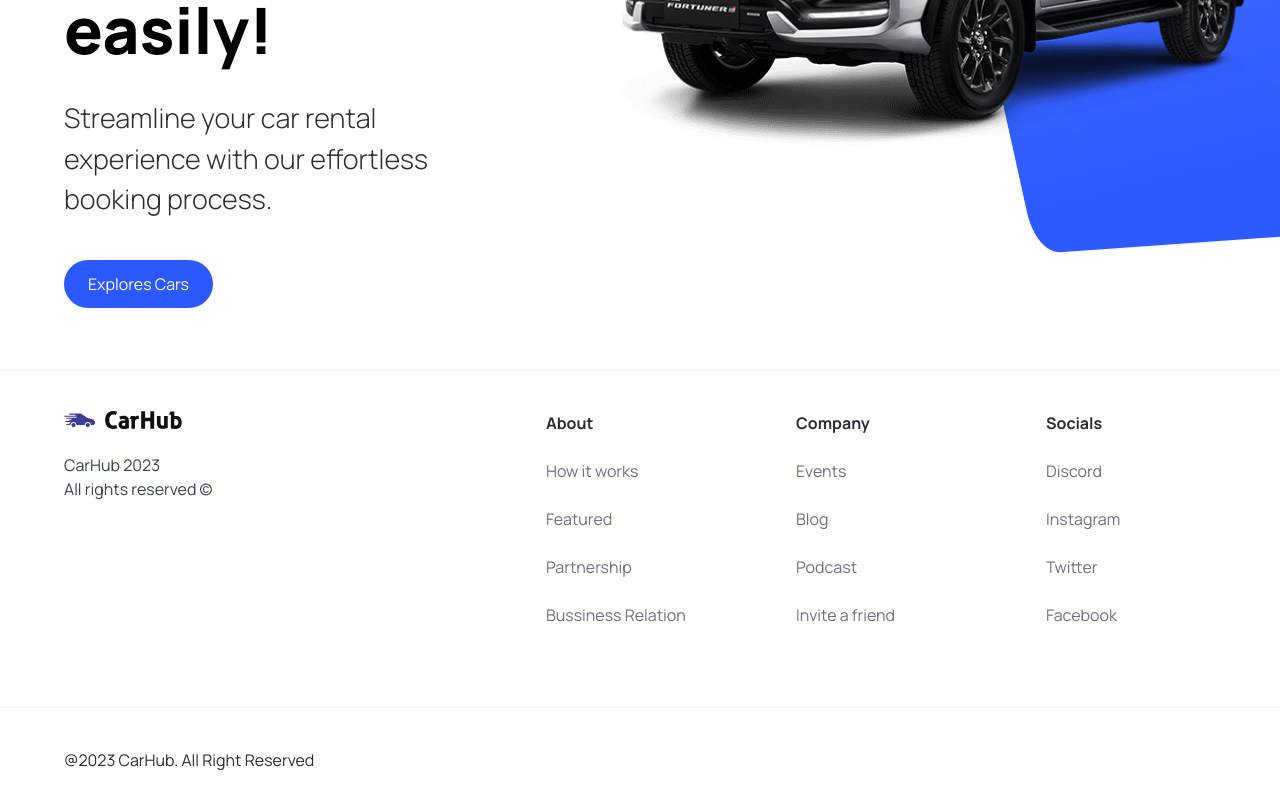
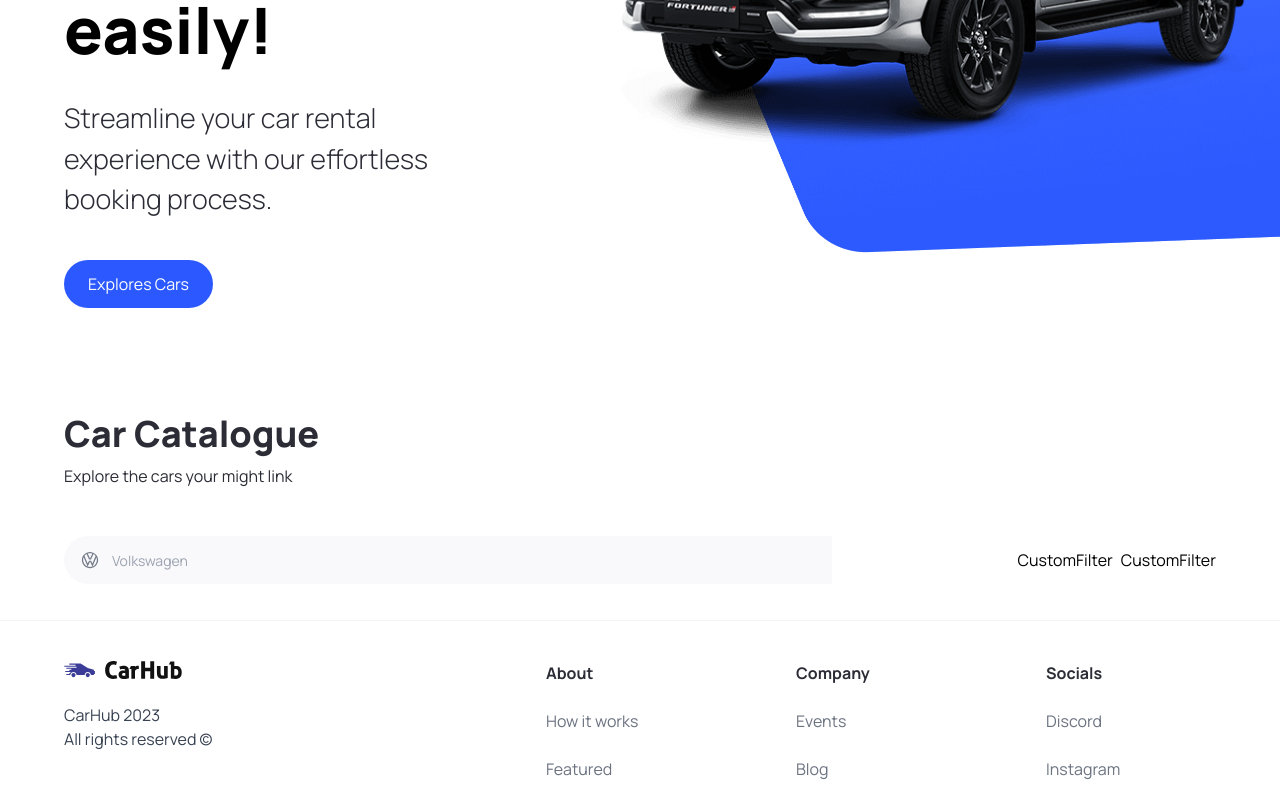
Before and after one commit to eldrians/car-showcase-app, a Next.js app: page / in a window 1280 px wide. Shown: the part 450-1247 px from the top of the page. Built offline with nearby package versions, Linux system fonts and the light colour scheme.

Commit message:
app(): added SeachManufacturer file and fill them with headlessui

```diff
--- a/app/page.tsx
+++ b/app/page.tsx
@@ -1,11 +1,23 @@
-import { Hero } from '@/components'
-import Image from 'next/image'
-
+import { Hero, SearchBar, CustomFilter } from "@/components";
+import Image from "next/image";
 
 export default function Home() {
   return (
     <main className="overflow-hidden">
       <Hero />
+      <div className="mt-12 padding-x padding-y max-width" id="discover">
+        <div className="home__text-container">
+          <h1 className="text-4xl font-extrabold">Car Catalogue</h1>
+          <p>Explore the cars your might link</p>
+        </div>
+        <div className="home__filters">
+          <SearchBar />
+          <div className="home__filter-container">
+            <CustomFilter title="fuel" />
+            <CustomFilter title="year" />
+          </div>
+        </div>
+      </div>
     </main>
-  )
+  );
 }
--- /dev/null
+++ b/components/CustomFilter.tsx
@@ -0,0 +1,11 @@
+import React from 'react'
+
+const CustomFilter = () => {
+  return (
+    <div>
+      CustomFilter
+    </div>
+  )
+}
+
+export default CustomFilter
--- a/components/Hero.tsx
+++ b/components/Hero.tsx
@@ -24,8 +24,8 @@
       <div className="hero__image-container">
         <div className="hero__image">
           <Image src="/hero.png" alt="hero" fill className="object-contain" />
-          <div className="hero__image-overlay" />
         </div>
+        <div className="hero__image-overlay" />
       </div>
     </div>
   );
--- /dev/null
+++ b/components/SearchBar.tsx
@@ -0,0 +1,22 @@
+"use client";
+
+import { SearchManufacturer } from "./";
+import { useState } from "react";
+
+const SearchBar = () => {
+  const [manufacturer, setManufacturer] = useState("");
+  const handleSearch = () => {};
+  return (
+    <form className="searchbar">
+      {handleSearch}
+      <div className="searchbar__item">
+        <SearchManufacturer
+          manufacturer={manufacturer}
+          setManufacturer={setManufacturer}
+        />
+      </div>
+    </form>
+  );
+};
+
+export default SearchBar;
--- /dev/null
+++ b/components/SearchManufacturer.tsx
@@ -0,0 +1,93 @@
+"use client";
+
+import { useState, Fragment } from "react";
+import { Combobox, Transition } from "@headlessui/react";
+import { SearchManufacturer } from "@/types";
+import { manufacturers } from "@/constants";
+import Image from "next/image";
+
+const SearchManufacturer = ({
+  manufacturer,
+  setManufacturer,
+}: SearchManufacturer) => {
+  const [query, setQuery] = useState("");
+
+  const filteredManufacturers =
+    query === ""
+      ? manufacturers
+      : manufacturers.filter((item) =>
+          item
+            .toLowerCase()
+            .replace(/\s+/g, "")
+            .includes(query.toLowerCase().replace(/\s+/g, ""))
+        );
+  return (
+    <div className="search-manufacturer">
+      <Combobox value={manufacturer} onChange={setManufacturer}>
+        <div className="relative w-full">
+          <Combobox.Button className="absolute top-[14px]">
+            <Image
+              src="/car-logo.svg"
+              alt="Car Logo"
+              width={20}
+              height={20}
+              className="ml-4"
+            />
+          </Combobox.Button>
+          <Combobox.Input
+            className="search-manufacturer__input"
+            placeholder="Volkswagen"
+            displayValue={(manufacturer: string) => manufacturer}
+            onChange={(e) => setQuery(e.target.value)}
+          />
+
+          <Transition
+            as={Fragment}
+            leave="transition ease-in duration-100"
+            leaveFrom="opacity-100"
+            leaveTo="opacity-0"
+            afterLeave={() => setQuery("")}
+          >
+            <Combobox.Options>
+              {filteredManufacturers.map((item) => (
+                <Combobox.Option
+                  key={item}
+                  className={({
+                    active,
+                  }) => `relative search-manufacturer__option
+                        ${
+                          active
+                            ? "bg-primary-blue text-white"
+                            : "text-gray-900"
+                        }`}
+                  value={item}
+                >
+                  {({ selected, active }) => (
+                    <>
+                      <span
+                        className={`block truncate ${
+                          selected ? "font-medium" : "font-normal"
+                        }`}
+                      >
+                        {item}
+                      </span>
+                      {selected ? (
+                        <span
+                          className={`absolute inset-y-0 left-0 flex items-center pl-3 ${
+                            active ? "text-white" : "text-teal-600"
+                          }`}
+                        ></span>
+                      ) : null}
+                    </>
+                  )}
+                </Combobox.Option>
+              ))}
+            </Combobox.Options>
+          </Transition>
+        </div>
+      </Combobox>
+    </div>
+  );
+};
+
+export default SearchManufacturer;
--- a/components/index.ts
+++ b/components/index.ts
@@ -2,5 +2,16 @@
 import CustomButton from "./CustomButton";
 import Navbar from "./Navbar";
 import Footer from "./Footer";
+import SearchBar from "./SearchBar";
+import CustomFilter from "./CustomFilter";
+import SearchManufacturer from "./SearchManufacturer";
 
-export { Hero, CustomButton, Navbar, Footer };
+export {
+  Hero,
+  CustomButton,
+  Navbar,
+  Footer,
+  SearchBar,
+  CustomFilter,
+  SearchManufacturer,
+};
--- a/package.json
+++ b/package.json
@@ -9,6 +9,7 @@
     "lint": "next lint"
   },
   "dependencies": {
+    "@headlessui/react": "^1.7.15",
     "@types/node": "20.4.2",
     "@types/react": "18.2.15",
     "@types/react-dom": "18.2.7",
--- a/types/index.ts
+++ b/types/index.ts
@@ -6,3 +6,8 @@
   handleClick?: MouseEventHandler<HTMLButtonElement>;
   btnType?: "button" | "submit";
 }
+
+export interface SearchManufacturer {
+  manufacturer: string;
+  setManufacturer: (manufacturer: string) => void;
+}
```
Also changed, not shown: 1 other file (tests, documents, lock files or other folders).
